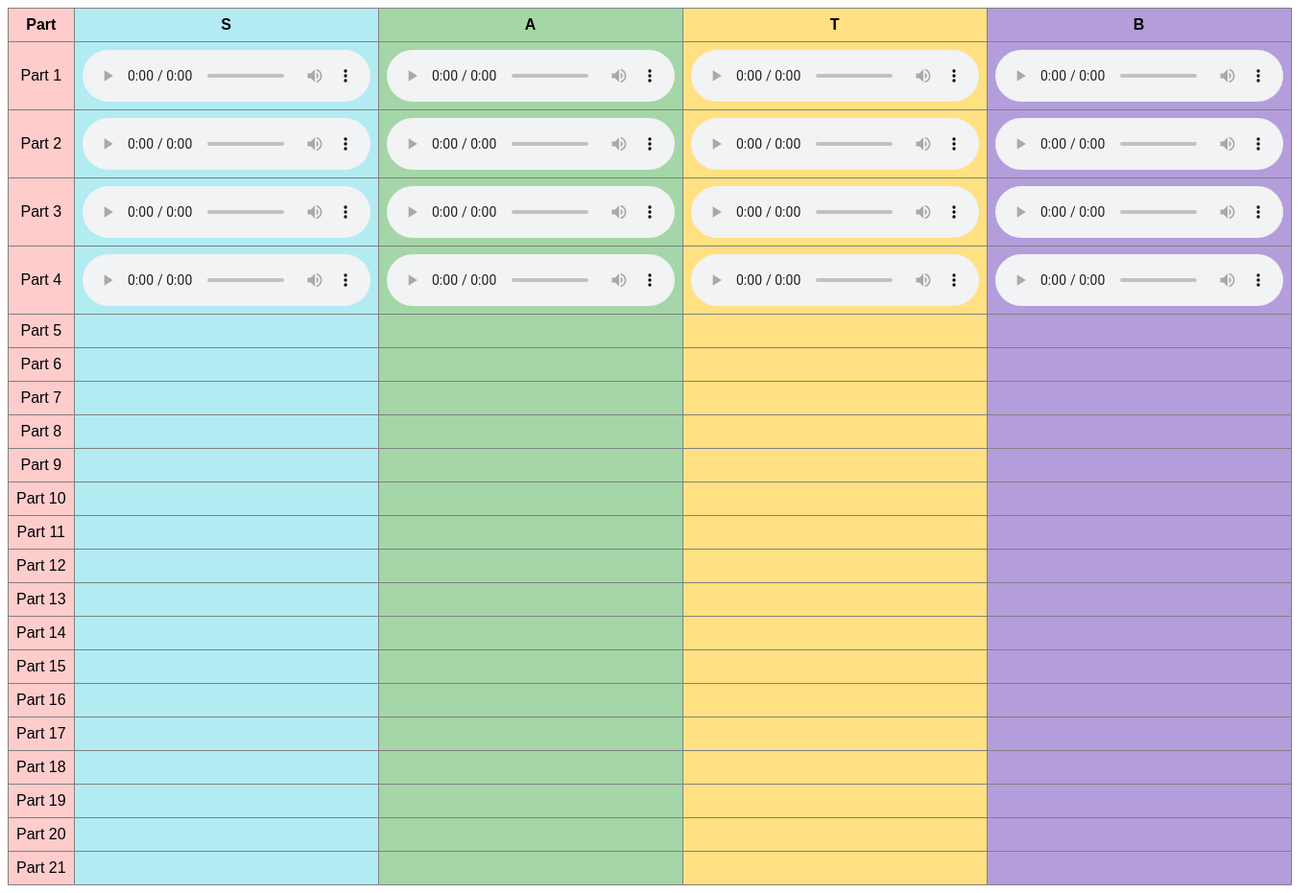
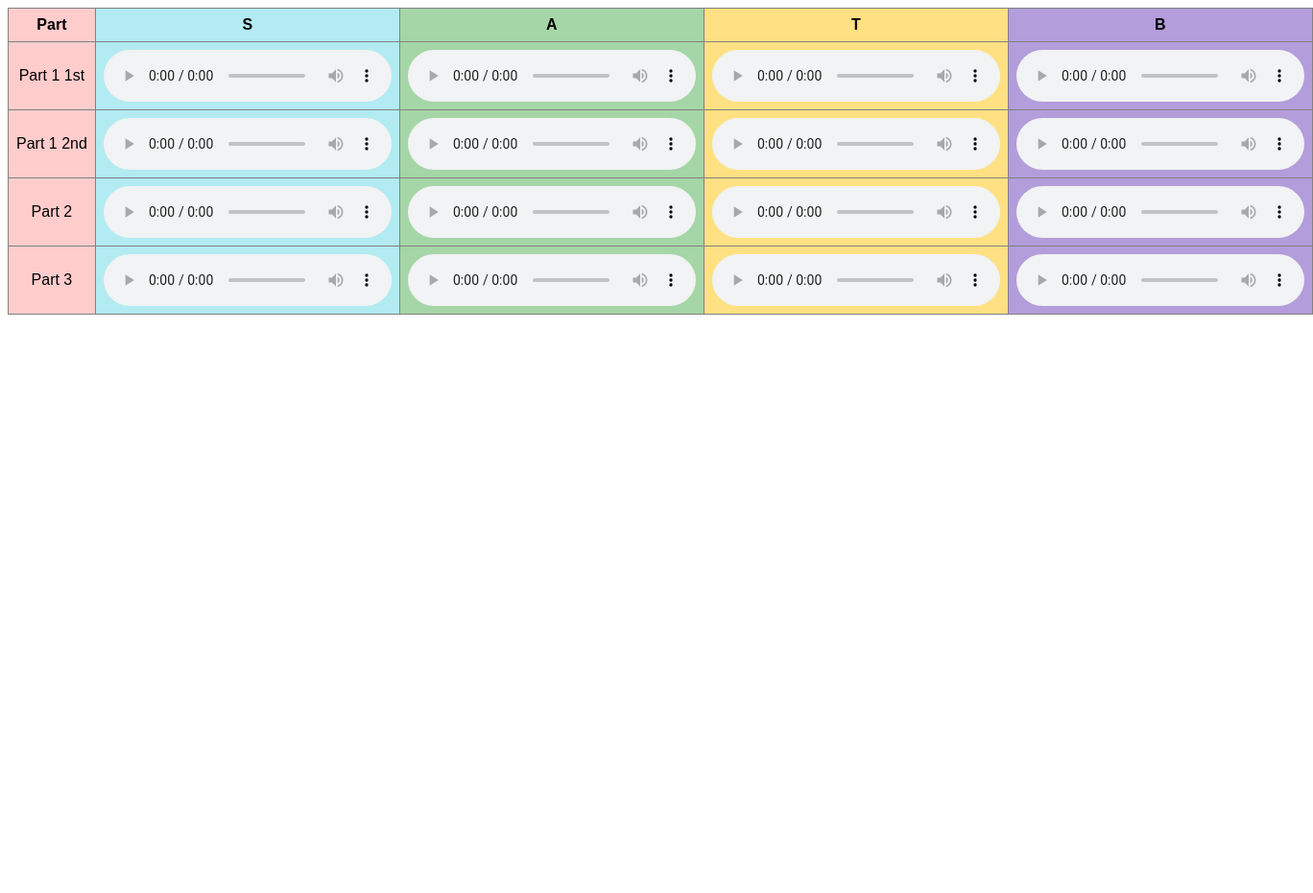
Before and after one commit to MaayanChr/Chichester, a plain HTML site: page index.html in a window 1280 px wide. Shown: the whole page at 96% size, 1368 px wide, since content can reach past the window. After the commit the page ends 800 px from the top, so only its background shows below. Drawn offline with Linux system fonts and the light colour scheme.

Commit message:
Update 1

```diff
--- a/index.html
+++ b/index.html
@@ -1,224 +1,120 @@
-
 <div dir="ltr">
-  <table border="1" cellpadding="8" style="border-collapse: collapse; width: 100%; text-align: center; font-family: sans-serif;">
+  <table
+    border="1"
+    cellpadding="8"
+    style="
+      border-collapse: collapse;
+      width: 100%;
+      text-align: center;
+      font-family: sans-serif;
+    "
+  >
     <thead>
-      <tr style="background-color: #ddd; font-weight: bold;">
-<th style="background-color: #ffcccc; white-space: nowrap;">Part</th><th style="background-color: #b2ebf2; ">S</th><th style="background-color: #a5d6a7; ">A</th><th style="background-color: #ffe082; ">T</th><th style="background-color: #b39ddb; ">B</th>
+      <tr style="background-color: #ddd; font-weight: bold">
+        <th style="background-color: #ffcccc; white-space: nowrap">Part</th>
+        <th style="background-color: #b2ebf2">S</th>
+        <th style="background-color: #a5d6a7">A</th>
+        <th style="background-color: #ffe082">T</th>
+        <th style="background-color: #b39ddb">B</th>
       </tr>
     </thead>
     <tbody>
       <tr>
-        <td style="background-color: #ffcccc; white-space: nowrap;">Part 1</td>
-        <td style="background-color: #b2ebf2;">
+        <td style="background-color: #ffcccc; white-space: nowrap">
+          Part 1 1st
+        </td>
+        <td style="background-color: #b2ebf2">
           <audio controls>
-            <source src="4-S 01 Movement I – Soprano 1.mp3" type="audio/mpeg">
+            <source src="4-S 01 Movement I – Soprano 1.mp3" type="audio/mpeg" />
           </audio>
         </td>
-        <td style="background-color: #a5d6a7;">
+        <td style="background-color: #a5d6a7">
           <audio controls>
-            <source src="4-A 01 Movement I – Alto 1.mp3" type="audio/mpeg">
+            <source src="4-A 01 Movement I – Alto 1.mp3" type="audio/mpeg" />
           </audio>
         </td>
-        <td style="background-color: #ffe082;">
+        <td style="background-color: #ffe082">
           <audio controls>
-            <source src="01 Movement I-Tenor 1.mp3" type="audio/mpeg">
+            <source src="01 Movement I-Tenor 1.mp3" type="audio/mpeg" />
           </audio>
         </td>
-        <td style="background-color: #b39ddb;">
+        <td style="background-color: #b39ddb">
           <audio controls>
-            <source src="4-B 01 Movement I  - Bass 1.mp3" type="audio/mpeg">
+            <source src="4-B 01 Movement I  - Bass 1.mp3" type="audio/mpeg" />
           </audio>
         </td>
       </tr>
       <tr>
-        <td style="background-color: #ffcccc; white-space: nowrap;">Part 2</td>
-        <td style="background-color: #b2ebf2;">
+        <td style="background-color: #ffcccc; white-space: nowrap">
+          Part 1 2nd
+        </td>
+        <td style="background-color: #b2ebf2">
           <audio controls>
-            <source src="4-S 02 Movement I – Soprano 2.mp3" type="audio/mpeg">
+            <source src="4-S 02 Movement I – Soprano 2.mp3" type="audio/mpeg" />
           </audio>
         </td>
-        <td style="background-color: #a5d6a7;">
+        <td style="background-color: #a5d6a7">
           <audio controls>
-            <source src="4-A 02 Movement I – Alto 2.mp3" type="audio/mpeg">
+            <source src="4-A 02 Movement I – Alto 2.mp3" type="audio/mpeg" />
           </audio>
         </td>
-        <td style="background-color: #ffe082;">
+        <td style="background-color: #ffe082">
           <audio controls>
-            <source src="02 Movement I-Tenor 2.mp3" type="audio/mpeg">
+            <source src="02 Movement I-Tenor 2.mp3" type="audio/mpeg" />
           </audio>
         </td>
-        <td style="background-color: #b39ddb;">
+        <td style="background-color: #b39ddb">
           <audio controls>
-            <source src="4-B 02 Movement I - Bass 2 .mp3" type="audio/mpeg">
+            <source src="4-B 02 Movement I - Bass 2 .mp3" type="audio/mpeg" />
           </audio>
         </td>
       </tr>
       <tr>
-        <td style="background-color: #ffcccc; white-space: nowrap;">Part 3</td>
-        <td style="background-color: #b2ebf2;">
+        <td style="background-color: #ffcccc; white-space: nowrap">Part 2</td>
+        <td style="background-color: #b2ebf2">
           <audio controls>
-            <source src="4-S 03 Movement II – Soprano.mp3" type="audio/mpeg">
+            <source src="4-S 03 Movement II – Soprano.mp3" type="audio/mpeg" />
           </audio>
         </td>
-        <td style="background-color: #a5d6a7;">
+        <td style="background-color: #a5d6a7">
           <audio controls>
-            <source src="4-A 03 Movement II – Alto.mp3" type="audio/mpeg">
+            <source src="4-A 03 Movement II – Alto.mp3" type="audio/mpeg" />
           </audio>
         </td>
-        <td style="background-color: #ffe082;">
+        <td style="background-color: #ffe082">
           <audio controls>
-            <source src="03 Movement II.mp3" type="audio/mpeg">
+            <source src="03 Movement II.mp3" type="audio/mpeg" />
           </audio>
         </td>
-        <td style="background-color: #b39ddb;">
+        <td style="background-color: #b39ddb">
           <audio controls>
-            <source src="4-B 03 Movement II .mp3" type="audio/mpeg">
+            <source src="4-B 03 Movement II .mp3" type="audio/mpeg" />
           </audio>
         </td>
       </tr>
       <tr>
-        <td style="background-color: #ffcccc; white-space: nowrap;">Part 4</td>
-        <td style="background-color: #b2ebf2;">
+        <td style="background-color: #ffcccc; white-space: nowrap">Part 3</td>
+        <td style="background-color: #b2ebf2">
           <audio controls>
-            <source src="4-S 04 Movement III – Soprano.mp3" type="audio/mpeg">
+            <source src="4-S 04 Movement III – Soprano.mp3" type="audio/mpeg" />
           </audio>
         </td>
-        <td style="background-color: #a5d6a7;">
+        <td style="background-color: #a5d6a7">
           <audio controls>
-            <source src="4-A 04Movement III – Alto.mp3" type="audio/mpeg">
+            <source src="4-A 04Movement III – Alto.mp3" type="audio/mpeg" />
           </audio>
         </td>
-        <td style="background-color: #ffe082;">
+        <td style="background-color: #ffe082">
           <audio controls>
-            <source src="04 Movement III.mp3" type="audio/mpeg">
+            <source src="04 Movement III.mp3" type="audio/mpeg" />
           </audio>
         </td>
-        <td style="background-color: #b39ddb;">
+        <td style="background-color: #b39ddb">
           <audio controls>
-            <source src="4-B 04 Movement III.mp3" type="audio/mpeg">
+            <source src="4-B 04 Movement III.mp3" type="audio/mpeg" />
           </audio>
         </td>
       </tr>
-      <tr>
-        <td style="background-color: #ffcccc; white-space: nowrap;">Part 5</td>
-        <td style="background-color: #b2ebf2;"></td>
-        <td style="background-color: #a5d6a7;"></td>
-        <td style="background-color: #ffe082;"></td>
-        <td style="background-color: #b39ddb;"></td>
-      </tr>
-      <tr>
-        <td style="background-color: #ffcccc; white-space: nowrap;">Part 6</td>
-        <td style="background-color: #b2ebf2;"></td>
-        <td style="background-color: #a5d6a7;"></td>
-        <td style="background-color: #ffe082;"></td>
-        <td style="background-color: #b39ddb;"></td>
-      </tr>
-      <tr>
-        <td style="background-color: #ffcccc; white-space: nowrap;">Part 7</td>
-        <td style="background-color: #b2ebf2;"></td>
-        <td style="background-color: #a5d6a7;"></td>
-        <td style="background-color: #ffe082;"></td>
-        <td style="background-color: #b39ddb;"></td>
-      </tr>
-      <tr>
-        <td style="background-color: #ffcccc; white-space: nowrap;">Part 8</td>
-        <td style="background-color: #b2ebf2;"></td>
-        <td style="background-color: #a5d6a7;"></td>
-        <td style="background-color: #ffe082;"></td>
-        <td style="background-color: #b39ddb;"></td>
-      </tr>
-      <tr>
-        <td style="background-color: #ffcccc; white-space: nowrap;">Part 9</td>
-        <td style="background-color: #b2ebf2;"></td>
-        <td style="background-color: #a5d6a7;"></td>
-        <td style="background-color: #ffe082;"></td>
-        <td style="background-color: #b39ddb;"></td>
-      </tr>
-      <tr>
-        <td style="background-color: #ffcccc; white-space: nowrap;">Part 10</td>
-        <td style="background-color: #b2ebf2;"></td>
-        <td style="background-color: #a5d6a7;"></td>
-        <td style="background-color: #ffe082;"></td>
-        <td style="background-color: #b39ddb;"></td>
-      </tr>
-      <tr>
-        <td style="background-color: #ffcccc; white-space: nowrap;">Part 11</td>
-        <td style="background-color: #b2ebf2;"></td>
-        <td style="background-color: #a5d6a7;"></td>
-        <td style="background-color: #ffe082;"></td>
-        <td style="background-color: #b39ddb;"></td>
-      </tr>
-      <tr>
-        <td style="background-color: #ffcccc; white-space: nowrap;">Part 12</td>
-        <td style="background-color: #b2ebf2;"></td>
-        <td style="background-color: #a5d6a7;"></td>
-        <td style="background-color: #ffe082;"></td>
-        <td style="background-color: #b39ddb;"></td>
-      </tr>
-      <tr>
-        <td style="background-color: #ffcccc; white-space: nowrap;">Part 13</td>
-        <td style="background-color: #b2ebf2;"></td>
-        <td style="background-color: #a5d6a7;"></td>
-        <td style="background-color: #ffe082;"></td>
-        <td style="background-color: #b39ddb;"></td>
-      </tr>
-      <tr>
-        <td style="background-color: #ffcccc; white-space: nowrap;">Part 14</td>
-        <td style="background-color: #b2ebf2;"></td>
-        <td style="background-color: #a5d6a7;"></td>
-        <td style="background-color: #ffe082;"></td>
-        <td style="background-color: #b39ddb;"></td>
-      </tr>
-      <tr>
-        <td style="background-color: #ffcccc; white-space: nowrap;">Part 15</td>
-        <td style="background-color: #b2ebf2;"></td>
-        <td style="background-color: #a5d6a7;"></td>
-        <td style="background-color: #ffe082;"></td>
-        <td style="background-color: #b39ddb;"></td>
-      </tr>
-      <tr>
-        <td style="background-color: #ffcccc; white-space: nowrap;">Part 16</td>
-        <td style="background-color: #b2ebf2;"></td>
-        <td style="background-color: #a5d6a7;"></td>
-        <td style="background-color: #ffe082;"></td>
-        <td style="background-color: #b39ddb;"></td>
-      </tr>
-      <tr>
-        <td style="background-color: #ffcccc; white-space: nowrap;">Part 17</td>
-        <td style="background-color: #b2ebf2;"></td>
-        <td style="background-color: #a5d6a7;"></td>
-        <td style="background-color: #ffe082;"></td>
-        <td style="background-color: #b39ddb;"></td>
-      </tr>
-      <tr>
-        <td style="background-color: #ffcccc; white-space: nowrap;">Part 18</td>
-        <td style="background-color: #b2ebf2;"></td>
-        <td style="background-color: #a5d6a7;"></td>
-        <td style="background-color: #ffe082;"></td>
-        <td style="background-color: #b39ddb;"></td>
-      </tr>
-      <tr>
-        <td style="background-color: #ffcccc; white-space: nowrap;">Part 19</td>
-        <td style="background-color: #b2ebf2;"></td>
-        <td style="background-color: #a5d6a7;"></td>
-        <td style="background-color: #ffe082;"></td>
-        <td style="background-color: #b39ddb;"></td>
-      </tr>
-      <tr>
-        <td style="background-color: #ffcccc; white-space: nowrap;">Part 20</td>
-        <td style="background-color: #b2ebf2;"></td>
-        <td style="background-color: #a5d6a7;"></td>
-        <td style="background-color: #ffe082;"></td>
-        <td style="background-color: #b39ddb;"></td>
-      </tr>
-      <tr>
-        <td style="background-color: #ffcccc; white-space: nowrap;">Part 21</td>
-        <td style="background-color: #b2ebf2;"></td>
-        <td style="background-color: #a5d6a7;"></td>
-        <td style="background-color: #ffe082;"></td>
-        <td style="background-color: #b39ddb;"></td>
-      </tr>
-
     </tbody>
   </table>
 </div>
```
